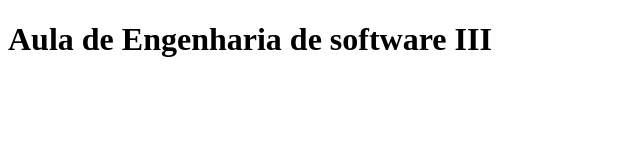
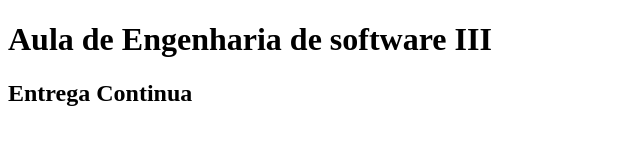
Before and after one commit to atguilherme/scm, a plain HTML site: page index.html in a window 1280 px wide. Shown: the whole page, without its empty margins (0-640 px from the left). Drawn offline with Linux system fonts and the light colour scheme.

Commit message:
feat: cd

```diff
--- a/index.html
+++ b/index.html
@@ -9,6 +9,6 @@
 <body>
 
     <h1>Aula de Engenharia de software III</h1>
-
+    <h2>Entrega Continua</h2>
 </body>
 </html>
```
